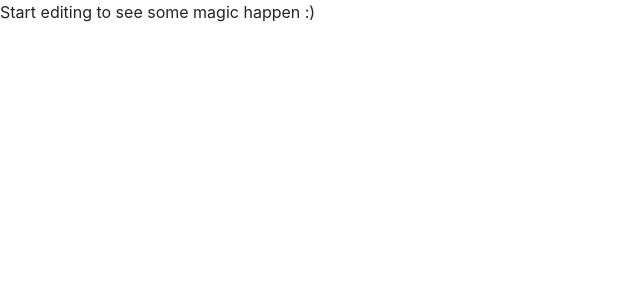
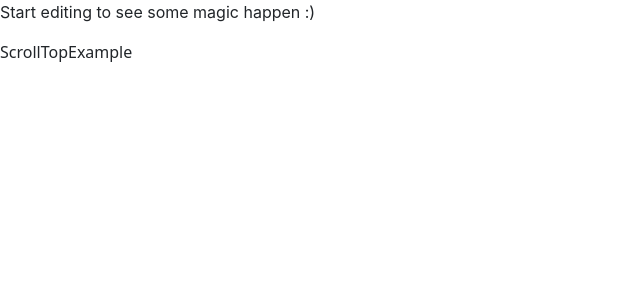
Before and after one commit to gunesh/react-coding, a React (Create React App) app: page / in a window 1280 px wide. Shown: the top 300 px of the page, without its empty margins (0-640 px from the left). Built offline with nearby package versions, Linux system fonts and the light colour scheme.

Commit message:
1 file modified

```diff
--- a/src/App.js
+++ b/src/App.js
@@ -7,12 +7,14 @@ import Transition from './Components/CSSTransition';
 import { options } from './Data/data';
 import Example from './Components/imageSlider';
 import MultipleItems from './Components/Slide/Slide';
+import ScrollTopExample from './Components/ScrollTopExample';
 
 export default function App() {
   return (
     <div>
       {/* <h1>Hello StackBlitz!</h1> */}
       <p>Start editing to see some magic happen :)</p>
+      <ScrollTopExample />
       {/* <Example /> */}
       {/*   {console.log(split('ls -al / "dsfsfsf fgfddgg"'))} */}
       {/* <Input placeholder="Enter Value" /> */}
```
